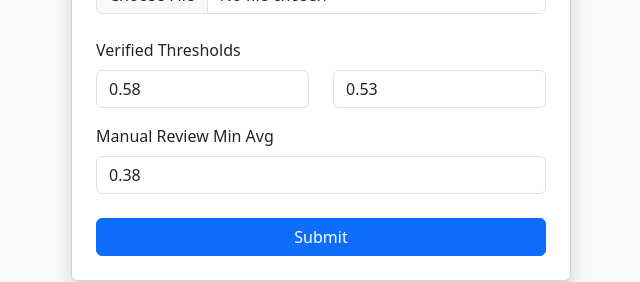
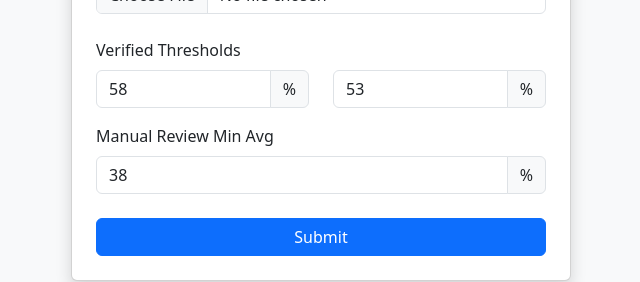
Before and after one commit to rafayshahood/fvm-fd, a React (Create React App) app: page / in a window 1280 px wide. Shown: the part 437-719 px from the top of the page, without its empty margins (319-959 px from the left). Built offline with nearby package versions, Linux system fonts and the light colour scheme.

Commit message:
percentages added

```diff
--- a/src/HomePage.js
+++ b/src/HomePage.js
@@ -4,9 +4,14 @@ import { useNavigate } from 'react-router-dom';
 function HomePage() {
   const [documentFile, setDocumentFile] = useState(null);
   const [videoFile, setVideoFile] = useState(null);
-  const [verifiedBest, setVerifiedBest] = useState(0.58);
-  const [verifiedAvg, setVerifiedAvg] = useState(0.53);
-  const [manualAvgMin, setManualAvgMin] = useState(0.38);
+
+  const [verifiedBest, setVerifiedBest] = useState(58);
+  const [verifiedAvg, setVerifiedAvg] = useState(53);
+  const [manualAvgMin, setManualAvgMin] = useState(38);
+
+  // const [verifiedBest, setVerifiedBest] = useState(0.58);
+  // const [verifiedAvg, setVerifiedAvg] = useState(0.53);
+  // const [manualAvgMin, setManualAvgMin] = useState(0.38);
   const navigate = useNavigate();
 
   const handleSubmit = async (e) => {
@@ -25,8 +30,8 @@ function HomePage() {
     formData.append('manual_avg_min', manualAvgMin);
 
     try {
-      // const res = await fetch('http://localhost:8888/run-verification', {
-      const res = await fetch('https://gb0en19dwrvo4t-8888.proxy.runpod.net/run-verification', {
+      const res = await fetch('http://localhost:8888/run-verification', {
+      // const res = await fetch('https://gb0en19dwrvo4t-8888.proxy.runpod.net/run-verification', {
         method: 'POST',
         body: formData,
       });
@@ -77,24 +82,52 @@ function HomePage() {
                 onChange={(e) => setVideoFile(e.target.files[0])}
               />
             </div>
+
             <div className="mb-3">
             <label className="form-label">Verified Thresholds</label>
             <div className="row">
               <div className="col">
-                <input type="number" step="0.01" className="form-control"
-                  value={verifiedBest} onChange={(e) => setVerifiedBest(e.target.value)} placeholder="Best Match (e.g. 0.58)" />
+                <div className="input-group">
+                  <input
+                    type="number"
+                    step="1"
+                    className="form-control"
+                    value={verifiedBest}
+                    onChange={(e) => setVerifiedBest(e.target.value)}
+                    placeholder="Best Match (e.g. 58)"
+                  />
+                  <span className="input-group-text">%</span>
+                </div>
               </div>
               <div className="col">
-                <input type="number" step="0.01" className="form-control"
-                  value={verifiedAvg} onChange={(e) => setVerifiedAvg(e.target.value)} placeholder="Average Score (e.g. 0.53)" />
+                <div className="input-group">
+                  <input
+                    type="number"
+                    step="1"
+                    className="form-control"
+                    value={verifiedAvg}
+                    onChange={(e) => setVerifiedAvg(e.target.value)}
+                    placeholder="Average Score (e.g. 53)"
+                  />
+                  <span className="input-group-text">%</span>
+                </div>
               </div>
             </div>
           </div>
 
           <div className="mb-4">
             <label className="form-label">Manual Review Min Avg</label>
-            <input type="number" step="0.01" className="form-control"
-              value={manualAvgMin} onChange={(e) => setManualAvgMin(e.target.value)} placeholder="Min Avg (e.g. 0.38)" />
+            <div className="input-group">
+              <input
+                type="number"
+                step="1"
+                className="form-control"
+                value={manualAvgMin}
+                onChange={(e) => setManualAvgMin(e.target.value)}
+                placeholder="Min Avg (e.g. 38)"
+              />
+              <span className="input-group-text">%</span>
+            </div>
           </div>
             <button type="submit" className="btn btn-primary w-100">Submit</button>
           </form>
--- a/src/ResultPage.js
+++ b/src/ResultPage.js
@@ -11,8 +11,8 @@ function ResultPage() {
 
 
   useEffect(() => {
-    // fetch(`http://localhost:8888/temp/${reqId}/result.json`)
-    fetch(`https://gb0en19dwrvo4t-8888.proxy.runpod.net/temp/${reqId}/result.json`)
+    fetch(`http://localhost:8888/temp/${reqId}/result.json`)
+    // fetch(`https://gb0en19dwrvo4t-8888.proxy.runpod.net/temp/${reqId}/result.json`)
 
       .then(res => {
         if (!res.ok) throw new Error('Result not ready yet');
@@ -25,9 +25,9 @@ function ResultPage() {
 
   const handleManualDecision = async (status) => {
     try {
-      // const res = await fetch(`http://localhost:8888/manual-review/${reqId}`, {
+      const res = await fetch(`http://localhost:8888/manual-review/${reqId}`, {
 
-      const res = await fetch(`https://gb0en19dwrvo4t-8888.proxy.runpod.net/manual-review/${reqId}`, {
+      // const res = await fetch(`https://gb0en19dwrvo4t-8888.proxy.runpod.net/manual-review/${reqId}`, {
         method: 'POST',
         headers: { 'Content-Type': 'application/json' },
         body: JSON.stringify({ decision: status }),
@@ -67,15 +67,15 @@ function ResultPage() {
                   </thead>
                   <tbody>
                     {result.all_scores.map(([f, s], i) => (
-                      <tr key={i}><td>{f}</td><td>{s}</td></tr>
+                      <tr key={i}><td>{f}</td><td>{s}%</td></tr>
                     ))}
                   </tbody>
                 </table>
               )}
 
               <p><strong>File:</strong> {result.best_match}</p>
-              <p><strong>Score:</strong> {result.score}</p>
-              <p><strong>Average Score:</strong> {result.average_score}</p>
+              <p><strong>Score:</strong> {result.score}%</p>
+              <p><strong>Average Score:</strong> {result.average_score}%</p>
               <p><strong>Status:</strong> {result.status}</p>
 
               {result.status === 'Needs Manual Review' ? (
@@ -94,8 +94,8 @@ function ResultPage() {
                         <div className="col-md-6 mb-3">
                           <h6>ID Image</h6>
                           <img
-                            // src={`http://localhost:8888/temp/${reqId}/cropped_face.png`}
-                            src={`https://gb0en19dwrvo4t-8888.proxy.runpod.net/temp/${reqId}/cropped_face.png`}
+                            src={`http://localhost:8888/temp/${reqId}/cropped_face.png`}
+                            // src={`https://gb0en19dwrvo4t-8888.proxy.runpod.net/temp/${reqId}/cropped_face.png`}
                             alt="Cropped Face"
                             className="img-fluid border"
                           />
@@ -104,8 +104,8 @@ function ResultPage() {
                           <h6>Uploaded Video</h6>
                           <video
                             controls
-                            // src={`http://localhost:8888/temp/${reqId}/video.mp4`}
-                            src={`https://gb0en19dwrvo4t-8888.proxy.runpod.net/temp/${reqId}/video.mp4`}
+                            src={`http://localhost:8888/temp/${reqId}/video.mp4`}
+                            // src={`https://gb0en19dwrvo4t-8888.proxy.runpod.net/temp/${reqId}/video.mp4`}
 
                             className="img-fluid border"
                           />
@@ -131,8 +131,8 @@ function ResultPage() {
                 </>
               ) : (
                 <img
-                  // src={`http://localhost:8888/temp/${reqId}/best_match.png`}
-                  src={`https://gb0en19dwrvo4t-8888.proxy.runpod.net/temp/${reqId}/best_match.png`}
+                  src={`http://localhost:8888/temp/${reqId}/best_match.png`}
+                  // src={`https://gb0en19dwrvo4t-8888.proxy.runpod.net/temp/${reqId}/best_match.png`}
 
                   alt="Side by side match"
                   className="img-fluid mt-3"
```
